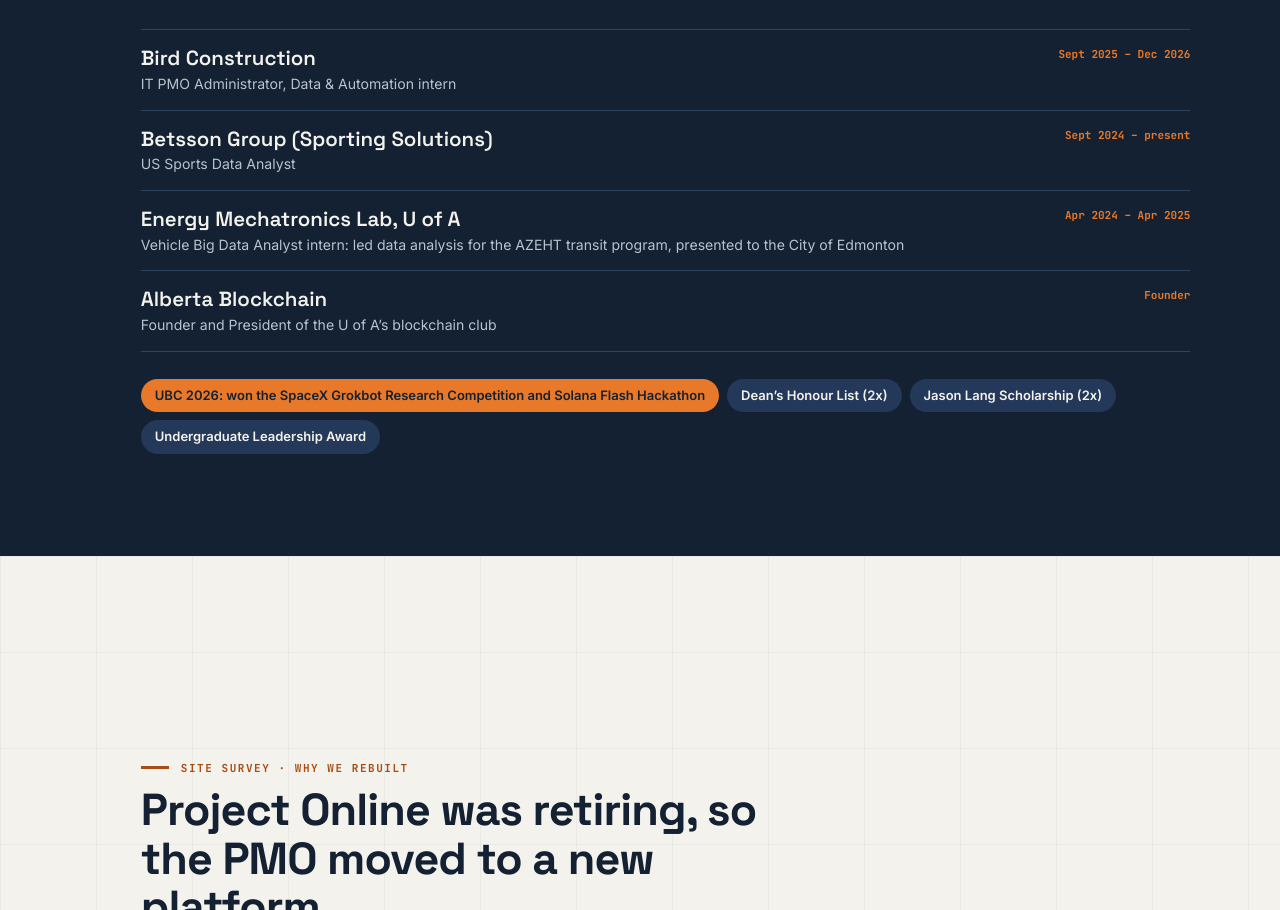
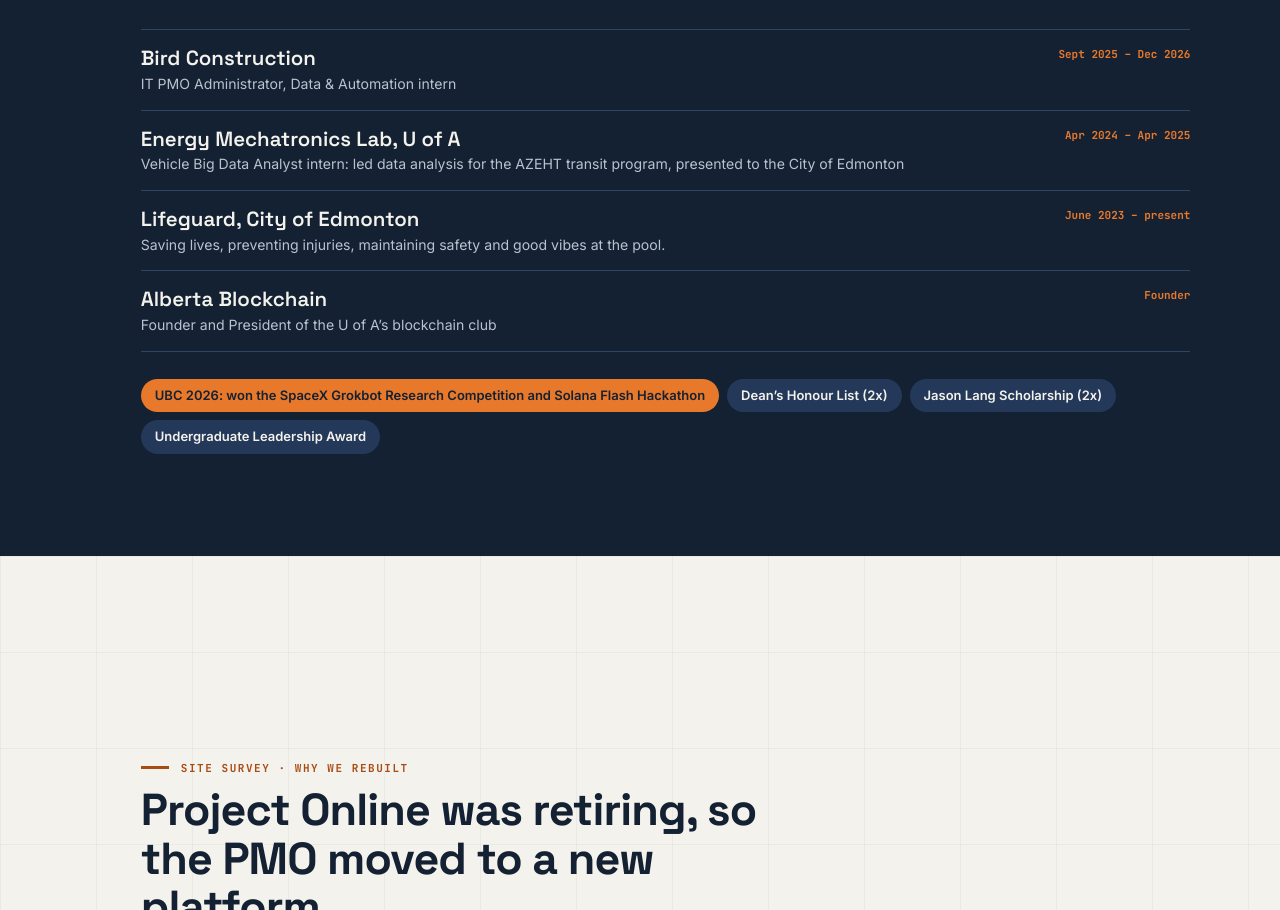
Before and after one commit to mkhani97/studentpresentation, a plain HTML site: page index.html in a window 1280 px wide. Shown: the part 1844-2754 px from the top of the page. Drawn offline with Linux system fonts and the light colour scheme.

Commit message:
Add Lifeguard experience to work history
Added a new experience entry for Lifeguard position at City of Edmonton.

```diff
--- a/index.html
+++ b/index.html
@@ -475,8 +475,8 @@ b{font-weight:600}
     <h2 data-r style="--d:1">Where I’ve worked and what I lead</h2>
     <div class="xp">
           <div class="xp-row" data-r style="--d:4"><p class="xp-org">Bird Construction</p><p class="xp-when">Sept 2025 – Dec 2026</p><p class="xp-role">IT PMO Administrator, Data &amp; Automation intern</p></div>
-          <div class="xp-row" data-r style="--d:5"><p class="xp-org">Betsson Group (Sporting Solutions)</p><p class="xp-when">Sept 2024 – present</p><p class="xp-role">US Sports Data Analyst</p></div>
           <div class="xp-row" data-r style="--d:6"><p class="xp-org">Energy Mechatronics Lab, U of A</p><p class="xp-when">Apr 2024 – Apr 2025</p><p class="xp-role">Vehicle Big Data Analyst intern: led data analysis for the AZEHT transit program, presented to the City of Edmonton</p></div>
+          <div class="xp-row" data-r style="--d:6"><p class="xp-org">Lifeguard, City of Edmonton</p><p class="xp-when">June 2023 – present</p><p class="xp-role">Saving lives, preventing injuries, maintaining safety and good vibes at the pool. </p></div>
           <div class="xp-row" data-r style="--d:7"><p class="xp-org">Alberta Blockchain</p><p class="xp-when">Founder</p><p class="xp-role">Founder and President of the U of A’s blockchain club</p></div>
         </div>
     <div class="chips" data-r style="--d:8">
```
